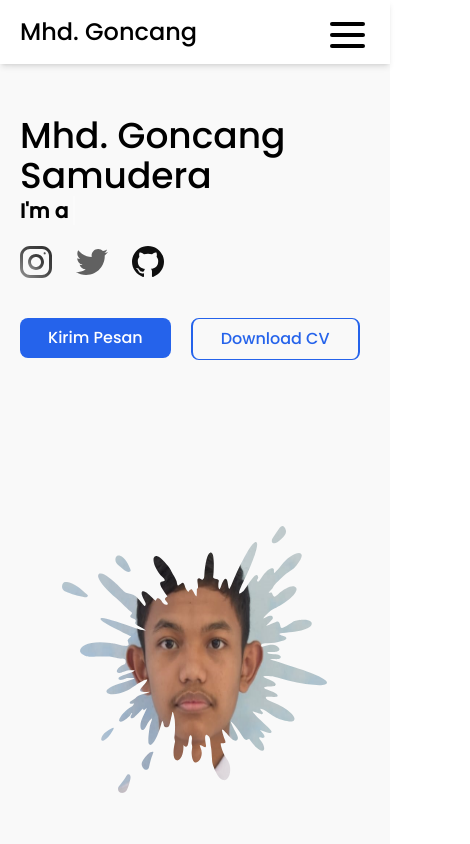
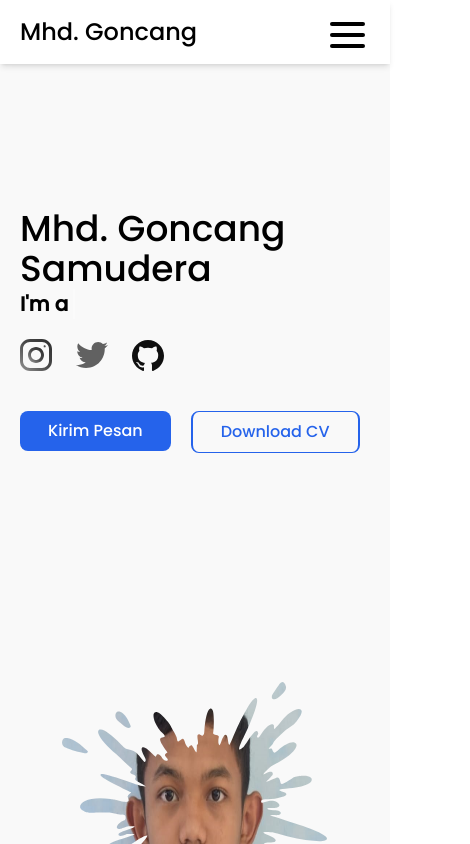
Before and after one commit to goncang1512/portfolio-mhd-goncang-samudera, a React (Vite) app: page / in a window 390 px wide. Shown: the whole page, 470 px wide, since content can reach past the window. Built offline with nearby package versions, Linux system fonts and the light colour scheme.

Commit message:
New Update

```diff
--- a/src/components/pages/AboutPage.jsx
+++ b/src/components/pages/AboutPage.jsx
@@ -7,8 +7,8 @@ function AboutPage() {
       <div className="z-50">
         <Navbar />
       </div>
-      <section className="pt-20">
-        <p style={{ marginLeft: "50px", color: "blue" }}>Cooming Soon</p>
+      <section className="h-screen w-screen flex justify-center items-center text-blue-500 text-3xl">
+        <p>Cooming Soon</p>
       </section>
     </div>
   );
--- a/src/components/pages/ContactPage.jsx
+++ b/src/components/pages/ContactPage.jsx
@@ -3,6 +3,7 @@ import "../../style/contact.css";
 import Navbar from "../layouts/Navbar";
 import RightBar from "../layouts/contactLayouts/RightBar";
 import LeftBar from "../layouts/contactLayouts/LeftBar";
+import CopyRight from "../layouts/CopyRight";
 
 function ContactPage() {
   return (
@@ -22,6 +23,9 @@ function ContactPage() {
           </div>
         </div>
       </div>
+      <div className="w-screen">
+        <CopyRight />
+      </div>
     </div>
   );
 }
--- a/src/components/pages/HomePage.jsx
+++ b/src/components/pages/HomePage.jsx
@@ -3,21 +3,25 @@ import "../../style/home.css";
 import Navbar from "../layouts/Navbar";
 import HomeLeft from "../layouts/homeLayouts/HomeLeft";
 import HomeRight from "../layouts/homeLayouts/HomeRight";
+import CopyRight from "../layouts/CopyRight";
 
 function HomePage() {
   return (
-    <div className="home-page w-full h-screen flex flex-col">
+    <div className="home-page w-full h-screen flex flex-col overflow-x-hidden">
       <div>
         <Navbar />
       </div>
-      <section className="home-section h-screen flex items-center">
+      <div className="home-section flex pb-10">
         <div className="home-left w-full h-full items-center flex xm-full">
           <HomeLeft />
         </div>
-        <div className="home-right flex w-full justify-center h-full items-center">
+        <div className="home-right flex w-full justify-center h-screen items-center">
           <HomeRight />
         </div>
-      </section>
+      </div>
+      <div className="w-screen">
+        <CopyRight />
+      </div>
     </div>
   );
 }
--- a/src/style/contact.css
+++ b/src/style/contact.css
@@ -69,5 +69,6 @@ textarea {
   }
   .right {
     order: 1;
+    height: 100vh;
   }
 }
--- a/src/style/home.css
+++ b/src/style/home.css
@@ -144,4 +144,12 @@
   .container-teks {
     padding: 0;
   }
+
+  .home-right {
+    margin-top: -135px;
+  }
+
+  .home-left {
+    margin-top: -50px;
+  }
 }
```
